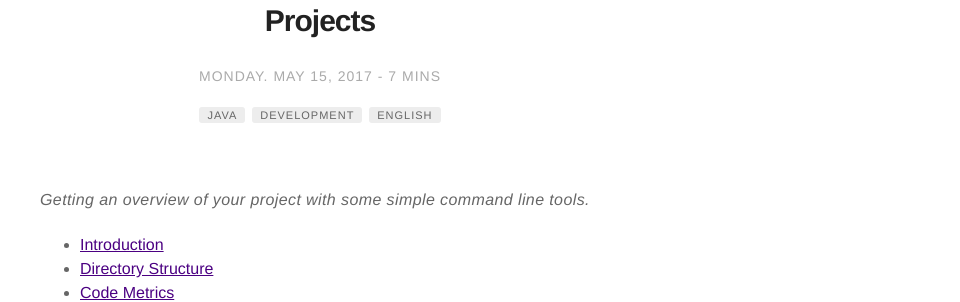
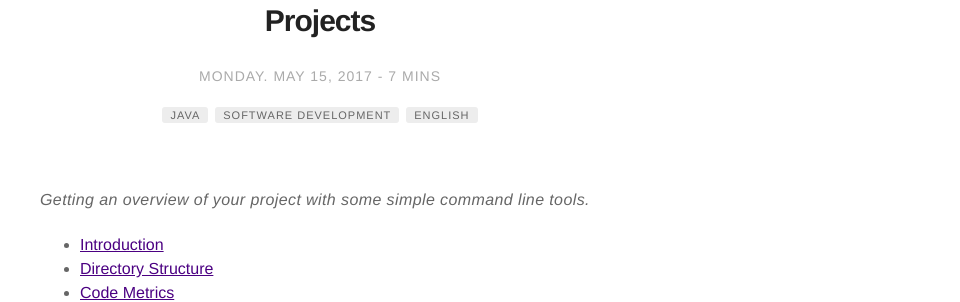
Before and after one commit to mehmandarov/mehmandarov.github.io, a Jekyll site: the page built from _posts/2017-05-16-cmd-tools-for-developers.markdown, in a window 1280 px wide and 900 px high. Shown: the part 155-457 px from the top of the window, without its empty margins (320-1280 px from the left). Built offline with Jekyll 4.4.1, drawn with Linux system fonts in a browser that asks for light colours.

Commit message:
Updated tags

```diff
--- a/_posts/2017-05-16-cmd-tools-for-developers.markdown
+++ b/_posts/2017-05-16-cmd-tools-for-developers.markdown
@@ -6,7 +6,7 @@ image: '/assets/images/posts-images/graph.jpg'
 description: Getting an overview of your project with simple command line tools.
 tag:
 - java
-- development
+- software development
 - english
 blog: true
 star: false
```
